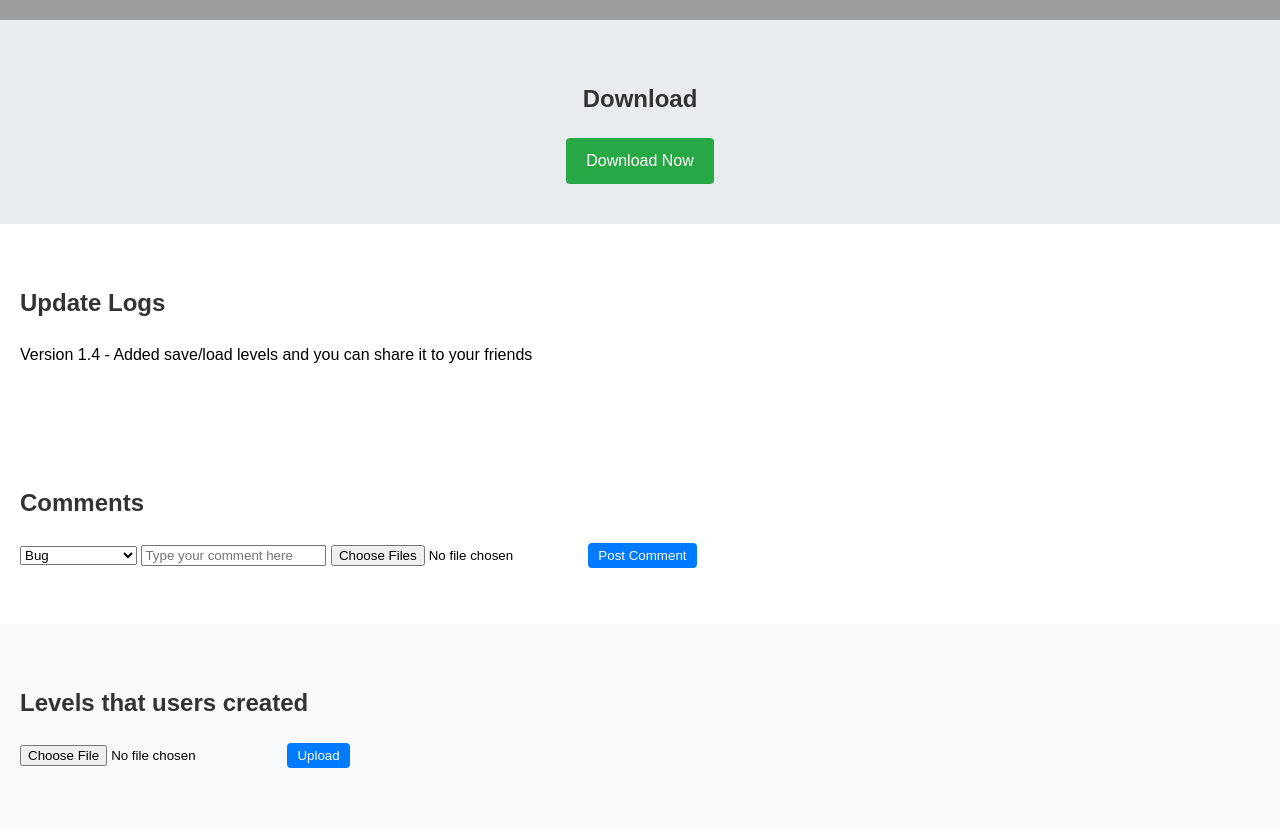
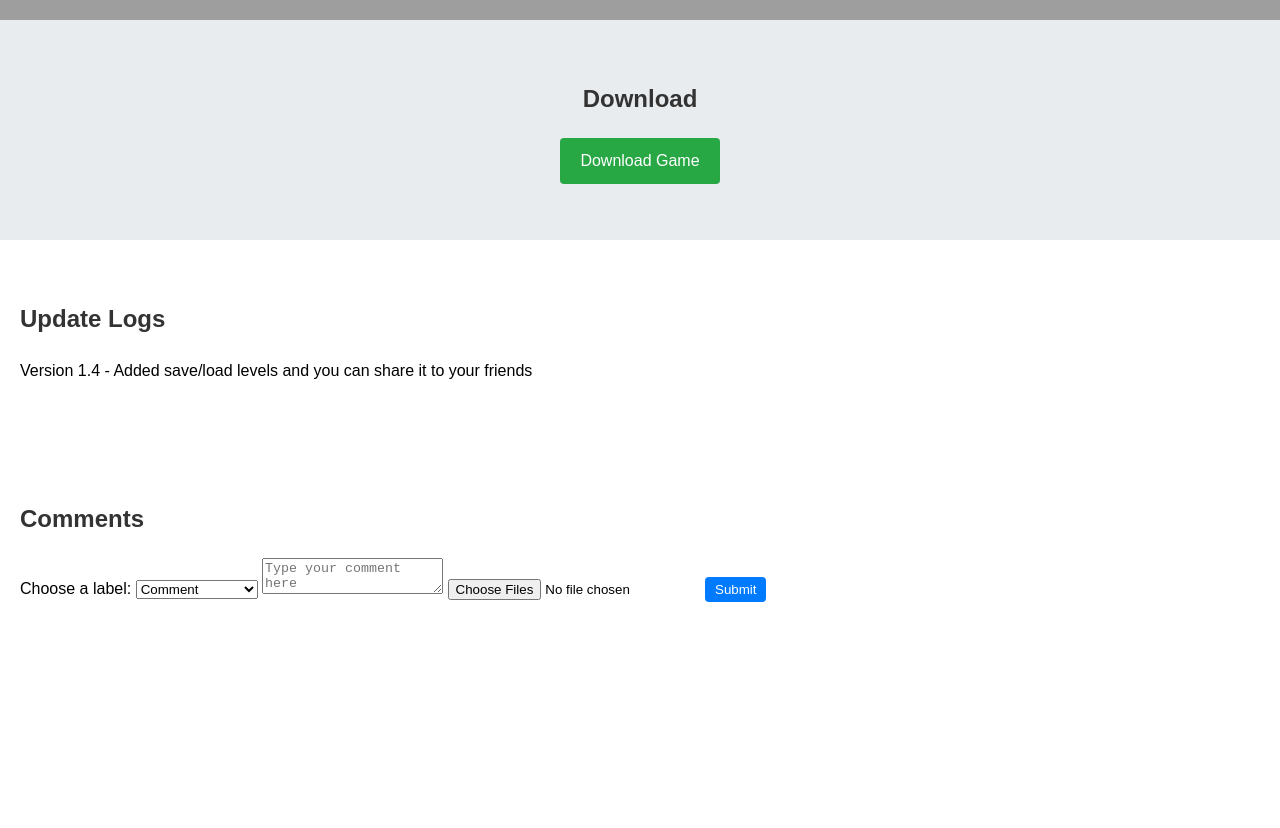
Before and after one commit to Baldi89989/super-mario-maker-unity-engine, a plain HTML site: page index.html in a window 1280 px wide. Shown: the part 940-1768 px from the top of the page. After the commit the page ends 1598 px from the top, so only its background shows below. Drawn offline with Linux system fonts and the light colour scheme; grey boxes are pictures that could not be loaded.

Commit message:
Update index.html

```diff
--- a/index.html
+++ b/index.html
@@ -16,36 +16,32 @@
 
     <section id="download">
         <h2>Download</h2>
-        <a href="Mario Maker.zip" class="download-button">Download Now</a>
+        <p><a href="path_to_your_game_download.zip" class="download-button">Download Game</a></p>
     </section>
 
     <section id="update-logs">
         <h2>Update Logs</h2>
-        <ul id="logs-list"></ul>
+        <ul id="logs-list">
+            <!-- Update logs will be dynamically added here -->
+        </ul>
     </section>
 
     <section id="comments">
         <h2>Comments</h2>
-        <form id="comment-form">
+        <div id="comment-form">
+            <label for="comment-type">Choose a label:</label>
             <select id="comment-type">
-                <option value="Bug">Bug</option>
-                <option value="Feature request">Feature request</option>
-                <option value="Comment">Comment</option>
+                <option value="comment">Comment</option>
+                <option value="bug">Bug</option>
+                <option value="feature">Feature Request</option>
             </select>
-            <input type="text" id="comment-input" placeholder="Type your comment here" required>
-            <input type="file" id="comment-images" multiple>
-            <button type="submit" id="submit-comment">Post Comment</button>
-        </form>
-        <ul id="comments-list"></ul>
-    </section>
-
-    <section id="levels">
-        <h2>Levels that users created</h2>
-        <form id="upload-level-form">
-            <input type="file" id="level-file-input" accept=".smw" required>
-            <button type="submit" id="upload-level-button">Upload</button>
-        </form>
-        <ul id="levels-list"></ul>
+            <textarea id="comment-input" placeholder="Type your comment here"></textarea>
+            <input type="file" id="comment-images" accept="image/*" multiple>
+            <button id="submit-comment">Submit</button>
+        </div>
+        <ul id="comments-list">
+            <!-- Comments will be dynamically added here -->
+        </ul>
     </section>
 
     <script src="script.js"></script>
```
